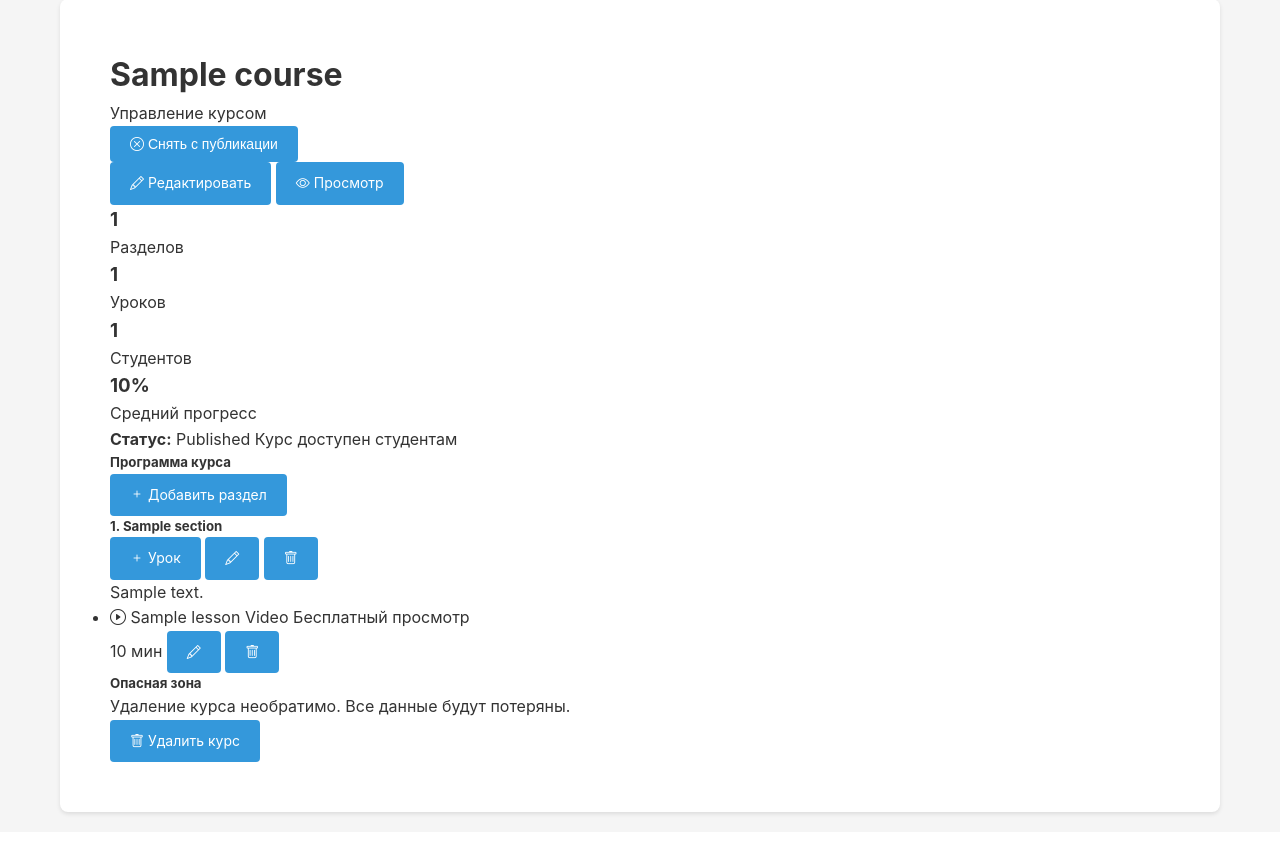
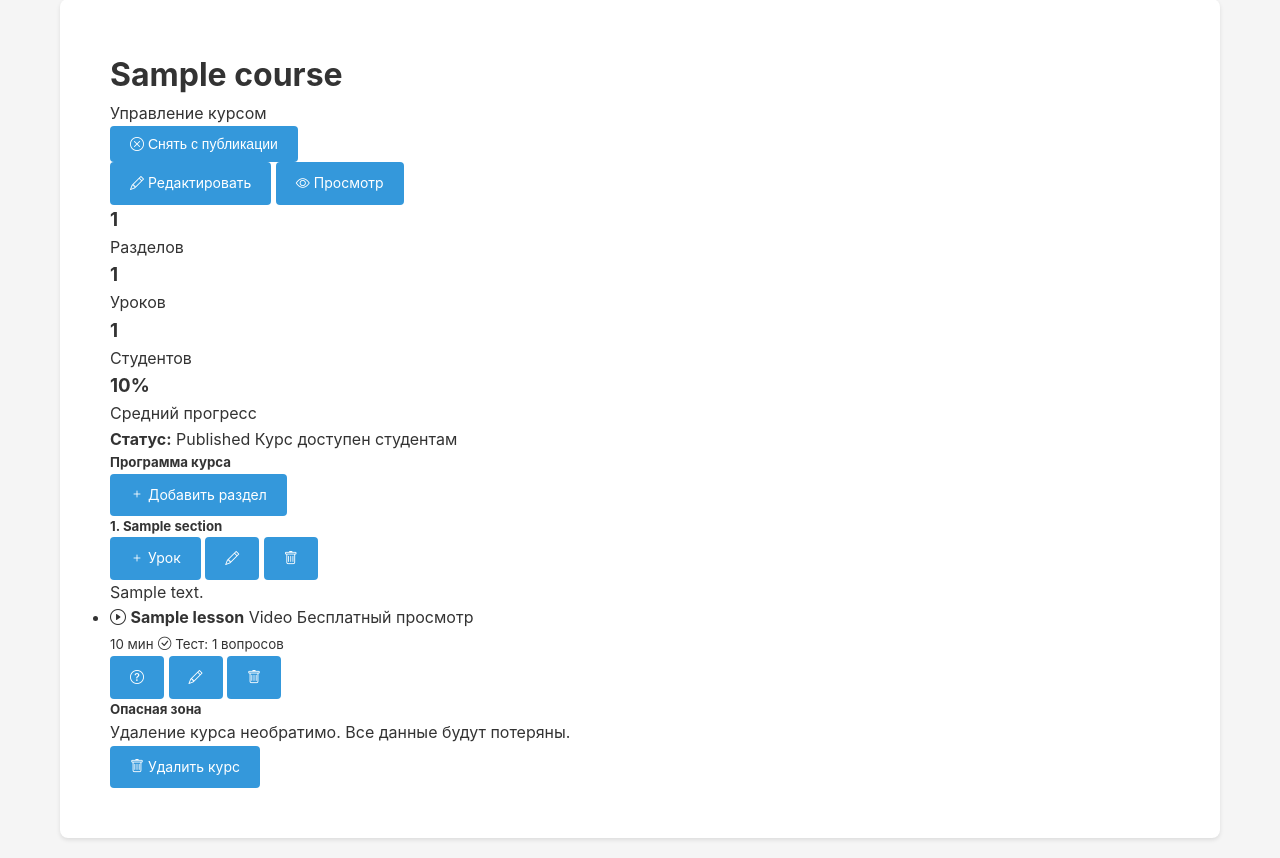
Before and after one commit to IgorNadein/CourseMaster, a Django app: a page that uses courses/templates/courses/instructor/course_detail.html in a window 1280 px wide. Shown: the part 169-1027 px from the top of the page. Before the commit the page ends 986 px from the top, so only its background shows below. Run offline with Django 5.2, Linux system fonts and the light colour scheme; a user stored in the database is signed in; tables that the repository leaves empty hold one stand-in row (values such as "Sample post").

Commit message:
feat: integrate quiz system with lesson views and instructor panel

```diff
--- a/courses/templates/courses/instructor/course_detail.html
+++ b/courses/templates/courses/instructor/course_detail.html
@@ -117,23 +117,43 @@
                 <!-- Уроки -->
                 <ul class="list-group mt-2">
                     {% for lesson in section.lessons.all %}
-                    <li class="list-group-item d-flex justify-content-between align-items-center">
+                    <li class="list-group-item">
+                        <div class="d-flex justify-content-between align-items-start">
+                            <div>
                                 <div>
                                     <i class="bi bi-{% if lesson.lesson_type == 'video' %}play-circle{% elif lesson.lesson_type == 'article' %}file-text{% elif lesson.lesson_type == 'quiz' %}question-circle{% else %}clipboard-check{% endif %}"></i>
-                            {{ lesson.title }}
+                                    <strong>{{ lesson.title }}</strong>
                                     <span class="badge bg-secondary ms-2">{{ lesson.get_lesson_type_display }}</span>
                                     {% if lesson.is_preview %}
                                     <span class="badge bg-info ms-1">Бесплатный просмотр</span>
                                     {% endif %}
                                 </div>
-                        <div>
-                            <span class="text-muted me-2">{{ lesson.duration_minutes }} мин</span>
-                            <a href="{% url 'lesson_update' lesson.id %}" class="btn btn-sm btn-outline-secondary">
+                                <small class="text-muted ms-4 d-block mt-1">{{ lesson.duration_minutes }} мин</small>
+
+                                <!-- Информация о тесте -->
+                                {% if lesson.quiz %}
+                                <small class="text-success d-block ms-4 mt-1">
+                                    <i class="bi bi-check-circle"></i> Тест: {{ lesson.quiz.questions.count }} вопросов
+                                </small>
+                                {% else %}
+                                <small class="text-muted d-block ms-4 mt-1">
+                                    <i class="bi bi-question-circle"></i> <a href="{% url 'quiz_create' lesson.id %}">Добавить тест</a>
+                                </small>
+                                {% endif %}
+                            </div>
+                            <div class="btn-group" role="group">
+                                {% if lesson.quiz %}
+                                <a href="{% url 'instructor_quiz_detail' lesson.quiz.id %}" class="btn btn-sm btn-info" title="Управление тестом">
+                                    <i class="bi bi-question-circle"></i>
+                                </a>
+                                {% endif %}
+                                <a href="{% url 'lesson_update' lesson.id %}" class="btn btn-sm btn-outline-secondary" title="Редактировать">
                                     <i class="bi bi-pencil"></i>
                                 </a>
-                            <a href="{% url 'lesson_delete' lesson.id %}" class="btn btn-sm btn-outline-danger">
+                                <a href="{% url 'lesson_delete' lesson.id %}" class="btn btn-sm btn-outline-danger" title="Удалить">
                                     <i class="bi bi-trash"></i>
                                 </a>
+                            </div>
                         </div>
                     </li>
                     {% empty %}
```
Also changed, not shown: courses/templates/courses/lesson_view.html (+19 -0 lines). Lines whose indentation alone changed are shown as unchanged.
